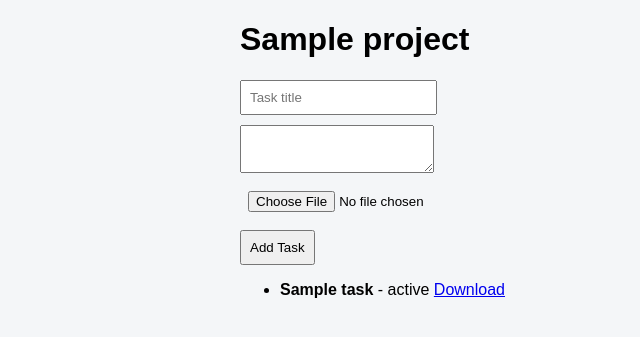
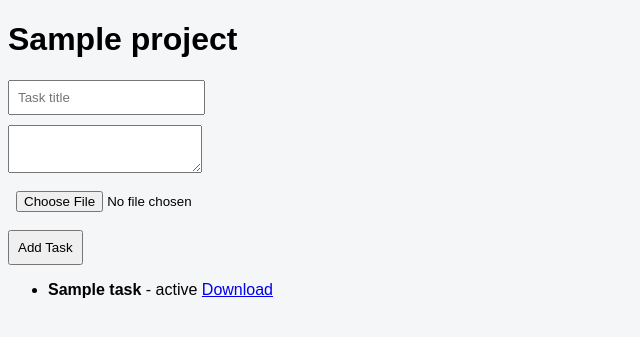
Before and after one commit to ayzaz027-alt/trello-clonee, a Flask app: template templates/tasks.html in a window 1280 px wide. Shown: the top 337 px of the page, without its empty margins (0-640 px from the left). Run offline with Flask 3, Linux system fonts and the light colour scheme; tables that the repository leaves empty hold one stand-in row (values such as "Sample post"); the template is opened without the code that fills it: values that come from a table or form of the project are taken from there, most other values are stand-ins (such as "Sample title", 1, 10 or a date in 2020).

Commit message:
Update base.html

```diff
--- a/templates/base.html
+++ b/templates/base.html
@@ -1,12 +1,11 @@
 <!DOCTYPE html>
 <html>
 <head>
-    <title>Trello Clone</title>
-    <link rel="stylesheet" href="{{ url_for('static', filename='css/style.css') }}">
+  <title>Trello Clone</title>
+  <link rel="stylesheet" href="/static/css/style.css">
 </head>
 <body>
-    <div class="container">
-        {% block content %}{% endblock %}
-    </div>
+  {% block content %}{% endblock %}
+  <script src="/static/js/dragdrop.js"></script>
 </body>
 </html>
```
